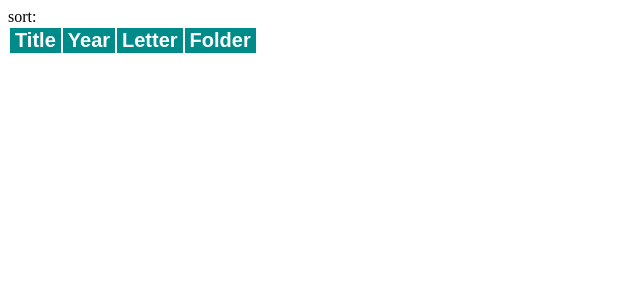
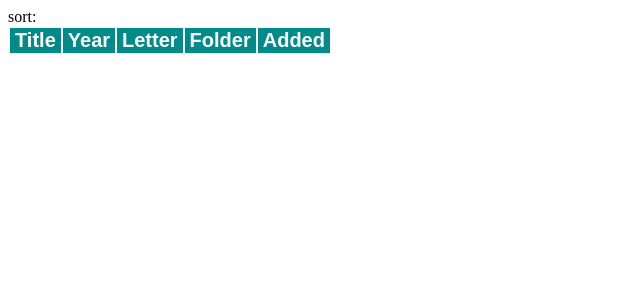
Before and after one commit to GoblinDynamiteer/webdb, a PHP site: page / in a window 1280 px wide. Shown: the top 300 px of the page, without its empty margins (0-640 px from the left). Run offline with PHP 8.4, Linux system fonts and the light colour scheme; lists and menus that the app fills with data are empty; some web fonts are replaced.

Commit message:
Add 'added' column

```diff
--- a/db.php
+++ b/db.php
@@ -28,6 +28,10 @@
             {
                 usort($this->_db, array($this, "_sort_by_year"));
             }
+            if($sort == "added")
+            {
+                usort($this->_db, array($this, "_sort_by_added"));
+            }
         }
 
         private function _sort_by_year($a, $b)
@@ -45,6 +49,11 @@
             }
 
             return strnatcmp($ystring_a, $ystring_b);
+        }
+
+        private function _sort_by_added($a, $b)
+        {
+            return strnatcmp($a['date_scanned'], $b['date_scanned']);
         }
 
         /* Get specific data */
--- a/generator.php
+++ b/generator.php
@@ -10,7 +10,7 @@ class html_generator
 
     function __construct()
     {
-        $this->_titles = array("Title", "Year", "Letter", "Folder");
+        $this->_titles = array("Title", "Year", "Letter", "Folder", "Added");
         $this->_mov_db = new mov_db();
         $this->asc_desc_sort = true;
     }
@@ -55,11 +55,14 @@ class html_generator
         $ret = "";
         foreach ($this->_mov_db->keys() as $mov)
         {
+            $date = DateTime::createFromFormat('j M Y',
+                $this->_mov_db->data($mov, "date_scanned"));
             $ret .= $this->_generate_table_row(array(
                 $this->_mov_db->omdb_data($mov, "Title"),
                 $this->_mov_db->omdb_data($mov, "Year"),
                 $this->_mov_db->data($mov, "letter"),
-                $this->_mov_db->data($mov, "folder")
+                $this->_mov_db->data($mov, "folder"), // Added
+                $date->format('Y-m-d')
             ));
         }
         return $ret;
```
